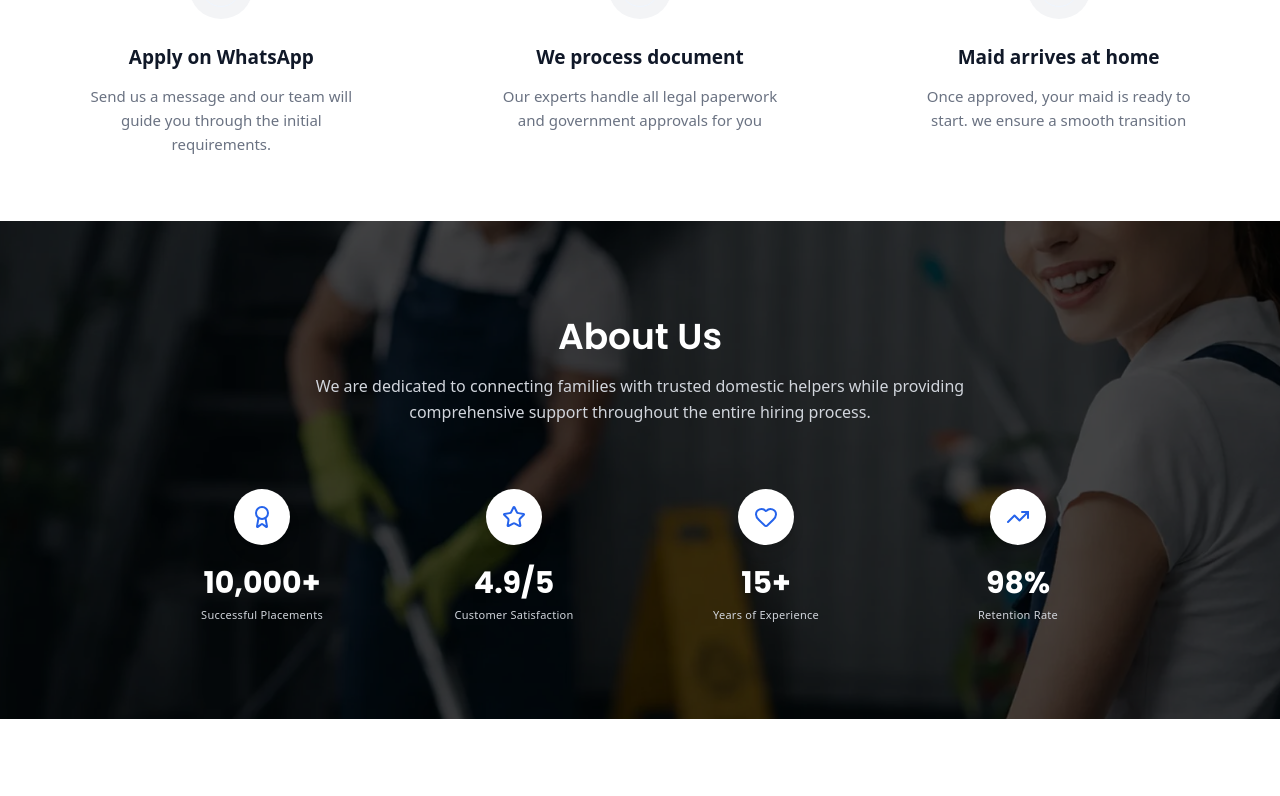
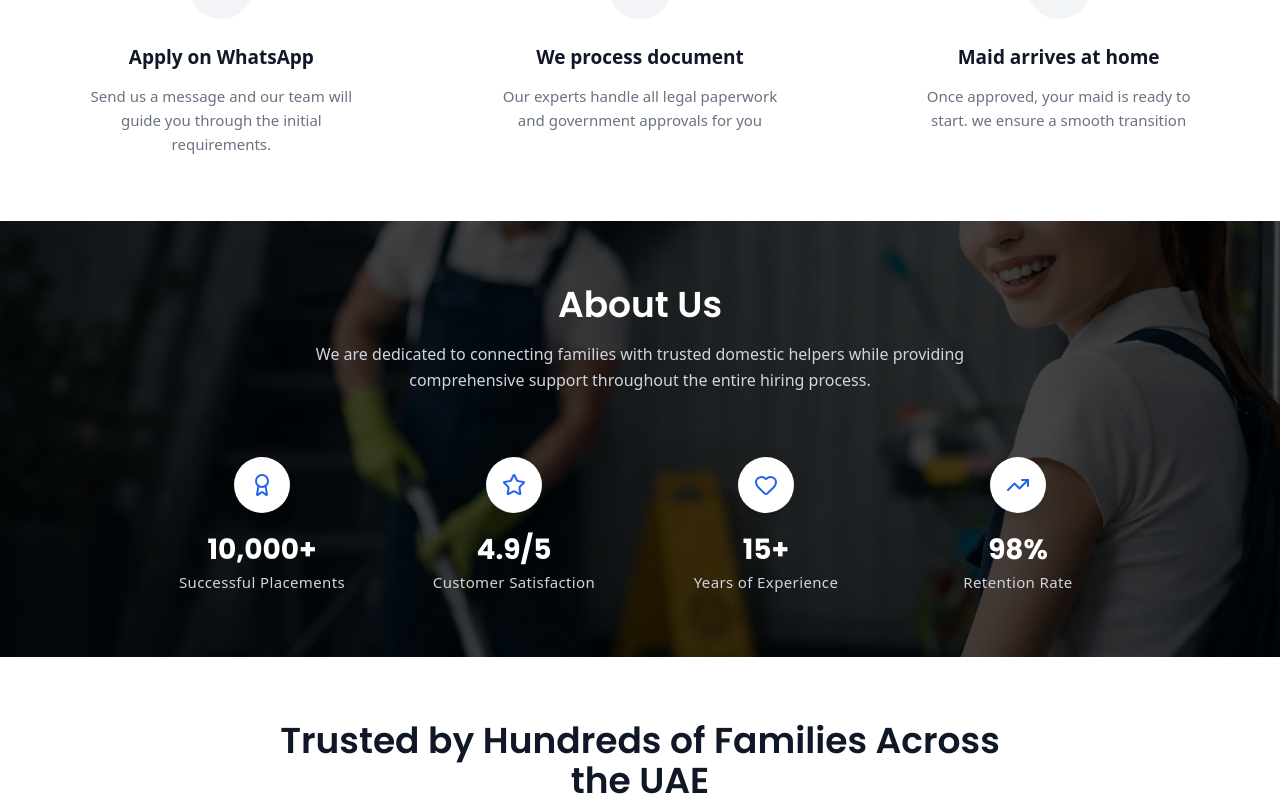
Before and after one commit to Mern-Unbeatable/maidcc_tareen, a React (Vite) app: page / in a window 1280 px wide. Shown: the part 2001-2797 px from the top of the page. Built offline with nearby package versions, Linux system fonts and the light colour scheme.

Commit message:
reusble component called

```diff
--- a/src/Components/common/Review.jsx
+++ b/src/Components/common/Review.jsx
@@ -4,6 +4,7 @@ import { Navigation } from "swiper/modules";
 import "swiper/css";
 import "swiper/css/navigation";
 import { ArrowRight, ArrowLeft } from "lucide-react";
+import Container from "../../layout/Container";
 
 import image1 from "../../assets/firstreview.webp";
 import image2 from "../../assets/secondreview.webp";
@@ -32,14 +33,14 @@ const Review = () => {
   ];
 
   return (
-    <section className="py-24 bg-white">
-      <div className="max-w-7xl mx-auto px-4 sm:px-6 lg:px-8 text-center">
+    <section className="section-padding bg-white">
+      <Container className="max-w-7xl text-center">
         <h2 className="text-3xl md:text-4xl font-semibold text-gray-900 mb-3 font-[Poppins]">
           Trusted by Hundreds of Families Across
           <br />
           the UAE
         </h2>
-        <p className="section-desctext-gray-500 mb-16">
+        <p className="section-desc text-gray-500 mb-16">
           See what our customers say about hiring a maid and processing their
           maid visa with maids.cc.
         </p>
@@ -63,18 +64,16 @@ const Review = () => {
             {reviews.map((review) => (
               <SwiperSlide key={review.id} className="h-auto">
                 <div className="bg-white rounded-[24px] overflow-hidden shadow-[0_4px_30px_rgba(0,0,0,0.06)] border border-gray-100 flex flex-col h-full text-left relative">
-                  {/* Image with gradient fade at bottom */}
                   <div className="relative h-64 w-full shrink-0">
                     <img
                       src={review.image}
                       alt={review.name}
                       className="w-full h-full object-cover"
                     />
-                    {/* Fade to white gradient */}
+
                     <div className="absolute inset-x-0 bottom-0 h-24 bg-linear-to-t from-white to-transparent pointer-events-none"></div>
                   </div>
 
-                  {/* Text Content */}
                   <div className="px-8 pb-8 pt-0 flex flex-col grow relative z-10 -mt-2">
                     <span className="text-3xl font-serif text-gray-300 leading-none mb-4">
                       "
@@ -91,7 +90,6 @@ const Review = () => {
             ))}
           </Swiper>
 
-          {/* Custom Navigation Buttons below Swiper */}
           <div className="flex items-center justify-center gap-4 mt-10">
             <button className="swiper-button-prev-custom w-10 h-10 rounded-full border border-[#f39c12] flex items-center justify-center text-[#f39c12] hover:bg-[#f39c12] hover:text-white transition-colors cursor-pointer group">
               <ArrowLeft className="w-5 h-5 stroke-[1.5] group-hover:scale-110 transition-transform" />
@@ -101,7 +99,7 @@ const Review = () => {
             </button>
           </div>
         </div>
-      </div>
+      </Container>
     </section>
   );
 };
--- a/src/layout/FooterLayout.jsx
+++ b/src/layout/FooterLayout.jsx
@@ -1,4 +1,5 @@
 import bg from "../assets/footerbg.webp";
+import Container from "./Container";
 import {
   FaFacebookF,
   FaTwitter,
@@ -24,7 +25,7 @@ const FooterLayout = () => {
         </h1>
       </div>
 
-      <div className="relative z-10 max-w-5xl mx-auto w-full px-4 sm:px-6 lg:px-8 py-20 grow flex items-center justify-center">
+      <Container className="relative z-10 max-w-5xl py-20 grow flex items-center justify-center">
         {/* Glassmorphism Card */}
         <div className="flex flex-col md:flex-row w-full max-w-[850px] rounded-2xl overflow-hidden border border-white/10 shadow-2xl bg-[#0a0a0a]/50 backdrop-blur-3xl">
           {/* Left Column (Solid Blue) */}
@@ -77,14 +78,14 @@ const FooterLayout = () => {
             </div>
           </div>
         </div>
-      </div>
+      </Container>
 
       <div className="relative z-10 w-full border-t border-white/5 bg-black/50 backdrop-blur-sm">
-        <div className="max-w-7xl mx-auto px-4 sm:px-6 lg:px-8 py-5">
+        <Container className="max-w-7xl py-5">
           <p className="text-xs text-gray-400 font-medium">
             © {currentYear} maids.cc. All rights reserved.
           </p>
-        </div>
+        </Container>
       </div>
     </footer>
   );
--- a/src/layout/NavbarLayout.jsx
+++ b/src/layout/NavbarLayout.jsx
@@ -1,11 +1,12 @@
 import React from "react";
 import { Link } from "react-router";
 import { FaWhatsapp } from "react-icons/fa";
+import Container from "./Container";
 
 const NavbarLayout = () => {
   return (
     <nav className="w-full bg-white sticky top-0 z-50">
-      <div className="max-w-7xl mx-auto px-4 sm:px-6 lg:px-8">
+      <Container className="max-w-7xl">
         <div className="flex justify-between items-center h-20">
           <Link
             to="/"
@@ -27,7 +28,7 @@ const NavbarLayout = () => {
             <span>WhatsApp</span>
           </Link>
         </div>
-      </div>
+      </Container>
     </nav>
   );
 };
--- a/src/pages/public/public_Home/components/About.jsx
+++ b/src/pages/public/public_Home/components/About.jsx
@@ -27,7 +27,7 @@ const About = () => {
   ];
 
   return (
-    <section className="relative w-full py-24 flex items-center justify-center overflow-hidden">
+    <section className="relative w-full section-padding flex items-center justify-center overflow-hidden">
       <img
         src={bg}
         alt="About Us Background"
@@ -49,13 +49,13 @@ const About = () => {
         <div className="grid grid-cols-2 md:grid-cols-4 gap-8 md:gap-12">
           {stats.map((stat, index) => (
             <div key={index} className="flex flex-col items-center">
-              <div className="w-14 h-14 bg-white rounded-full flex items-center justify-center mb-5 shadow-lg">
+              <div className="w-14 h-14 bg-white rounded-full flex items-center justify-center mb-4 shadow-lg">
                 <stat.icon className="w-6 h-6 text-secondaryCta stroke-2" />
               </div>
-              <h3 className="text-3xl font-bold text-white mb-1.5 font-[Poppins]">
+              <h3 className="text-[28px] font-bold text-white  font-[Poppins]">
                 {stat.value}
               </h3>
-              <p className="text-[11px] text-gray-300 font-medium tracking-wide">
+              <p className="text-[12px] lg:text-[15px] text-gray-300 font-medium tracking-wide">
                 {stat.label}
               </p>
             </div>
--- a/src/pages/public/public_Home/components/Category.jsx
+++ b/src/pages/public/public_Home/components/Category.jsx
@@ -3,6 +3,7 @@ import secondImage from "../../../../assets/card2.webp";
 import thirldImage from "../../../../assets/card3.webp";
 import { FaWhatsapp } from "react-icons/fa";
 import { Link } from "react-router";
+import Container from "../../../../layout/Container";
 
 const Category = () => {
   const cards = [
@@ -37,7 +38,7 @@ const Category = () => {
   ];
 
   return (
-    <div className="max-w-7xl mx-auto px-4 sm:px-6 lg:px-8 py-16">
+    <Container className="section-padding max-w-7xl">
       <div className="grid grid-cols-1 md:grid-cols-2 gap-6">
         {cards.map((card) => (
           <div
@@ -71,7 +72,7 @@ const Category = () => {
           </div>
         ))}
       </div>
-    </div>
+    </Container>
   );
 };
 
```
